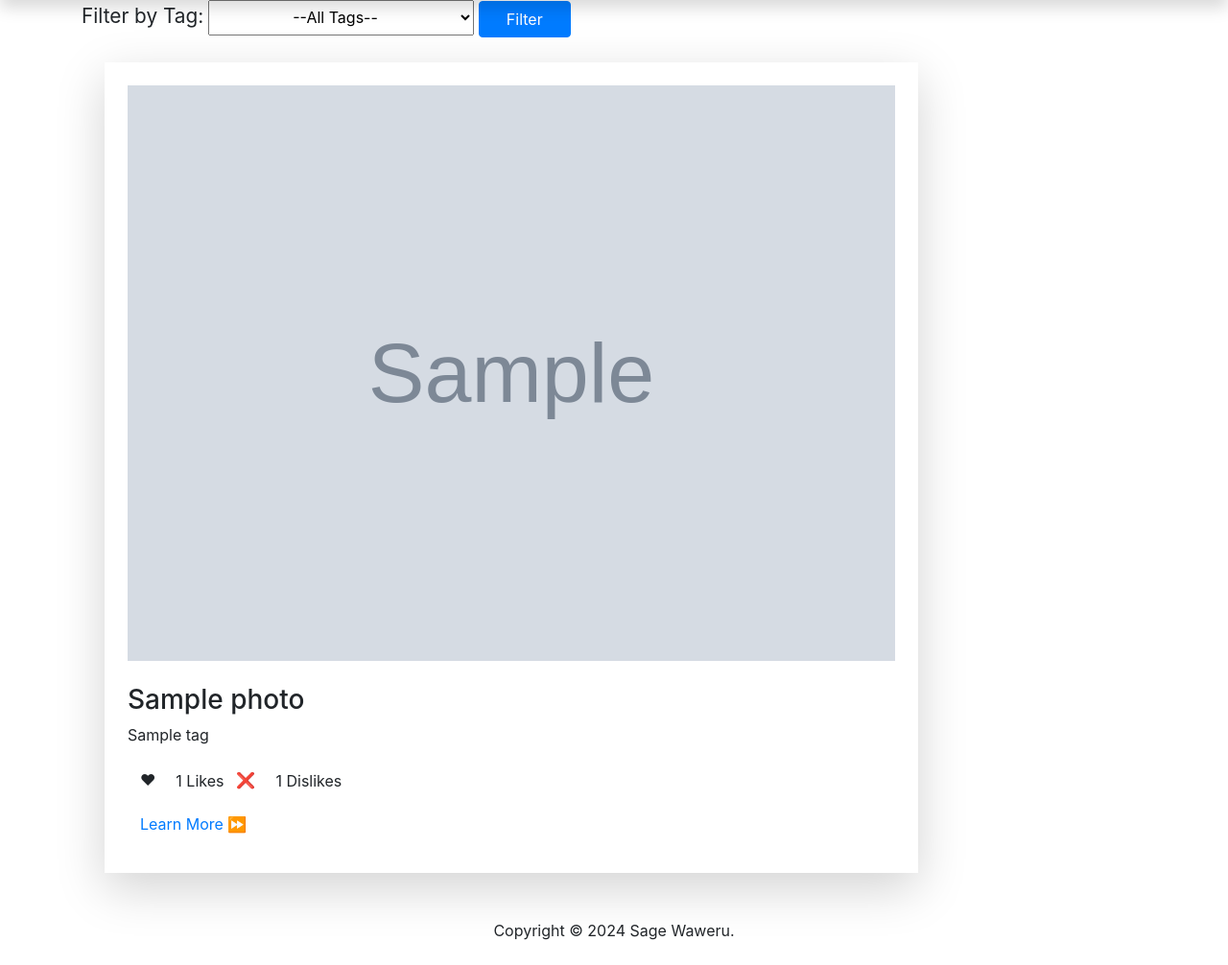
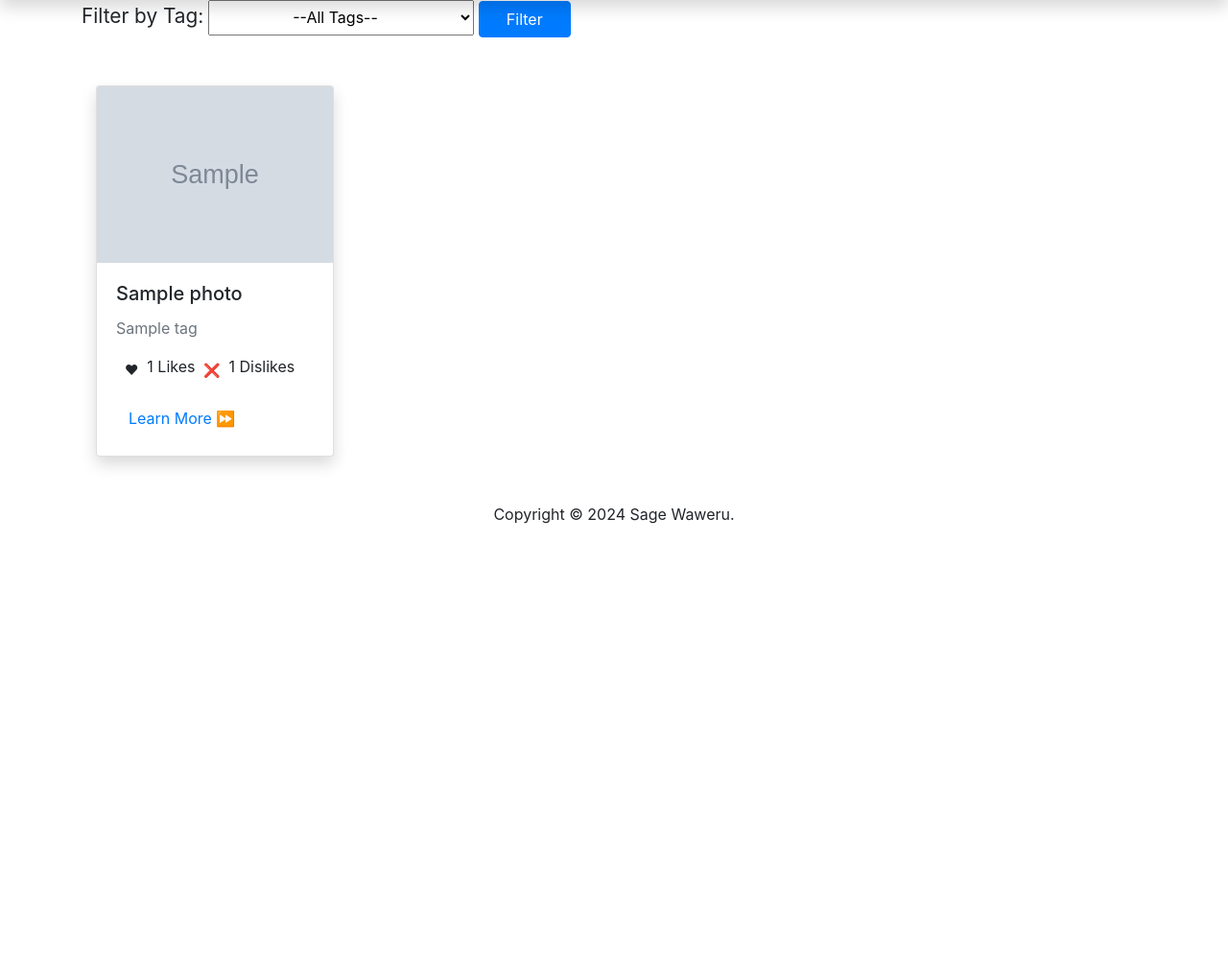
Before and after one commit to SageWaweru/Photo_App, a Django app: template gallery_app/templates/index.html in a window 1280 px wide. Shown: the part 56-1062 px from the top of the page at 96% size. After the commit the page ends 602 px from the top, so only its background shows below. Run offline with Django 3.2, Linux system fonts and the light colour scheme; the template is opened without the code that fills it: most values are stand-ins (such as "Sample title", 1, 10 or a date in 2020); grey boxes marked "Sample" are stand-in pictures; some libraries are stand-ins or nearby versions.

Commit message:
add styling

```diff
--- a/gallery_app/templates/index.html
+++ b/gallery_app/templates/index.html
@@ -15,39 +15,41 @@
     <button type="submit" style="width: 6rem;" class="btn btn-primary">Filter</button>
   </form>
 
-  <div class="mx-auto max-w-7xl flex px-4 py-6 sm:px-6 lg:px-8">
-    <ul class="d-flex flex-wrap gap-4 list-unstyled p-0">
+  <div class="container py-4">
+    <div class="row gy-4">
         {% for photo in photos %}
-        <li class="mb-2 shadow-lg p-4">
-          <img src="{{ photo.uploaded_photo.url }}" alt="{{ photo.title }}" style="width: 800px;" class="h-auto img-fluid mb-4">
-          <h3 class="text-xl font-semibold">{{ photo.title }}</h3>
-          <p class="text-sm text-gray-600">
+        <div class="col-12 col-sm-6 col-lg-3">
+            <div class="card shadow">
+                <img src="{{ photo.uploaded_photo.url }}" alt="{{ photo.title }}" class="card-img-top img-fluid">
+                <div class="card-body">
+                    <h5 class="card-title">{{ photo.title }}</h5>
+                    <p class="card-text text-muted">
                         {% for tag in photo.tags.all %}
                         {{ tag.name }}{% if not forloop.last %}, {% endif %}
                         {% endfor %}
                     </p>
-          <div class="d-flex">
-            <form action="{% url 'like_photo' photo.id %}" method="post" style="display: inline;">
+                    <div class="d-flex ">
+                        <form action="{% url 'like_photo' photo.id %}" method="post" class="me-3">
                             {% csrf_token %}
-            <button class="btn like-btn mr-2" data-id="{{ photo.id }}">❤</button>
+                            <button class="btn b btn-sm" data-id="{{ photo.id }}">❤</button>
                         </form>
-            <span class="mt-2" id="like-count-{{ photo.id }}"> {{ photo.total_likes }} Likes</span>
+                        <span id="like-count-{{ photo.id }}" class="me-3">{{ photo.total_likes }} Likes</span>
 
-            <form action="{% url 'dislike_photo' photo.id %}" method="post" style="display: inline;">
+                        <form action="{% url 'dislike_photo' photo.id %}" method="post" class="me-3">
                             {% csrf_token %}
-            <button class="btn dislike-btn mr-2 ms-3" data-id="{{ photo.id }}">❌</button>
+                            <button class="btn btn-sm" data-id="{{ photo.id }}">❌</button>
                         </form>
-            <span class="mt-2" id="dislike-count-{{ photo.id }}">{{ photo.total_dislikes }} Dislikes</span>
-
+                        <span id="dislike-count-{{ photo.id }}">{{ photo.total_dislikes }} Dislikes</span>
                     </div>
-
-        <h5 class="mt-2">
+                    <div class="mt-3">
                         <a href="{% url 'photo_detail' photo.id %}" class="btn btn-link">Learn More ⏩</a>
-        </h5>
-        </li>
+                    </div>
+                </div>
+            </div>
+        </div>
         {% empty %}
         <p>No photos available for this tag.</p>
         {% endfor %}
-    </ul>
+    </div>
 </div>
     {% endblock %}
```
Also changed, not shown: gallery_app/templates/profile.html (+8 -8 lines). Lines whose indentation alone changed are shown as unchanged.
